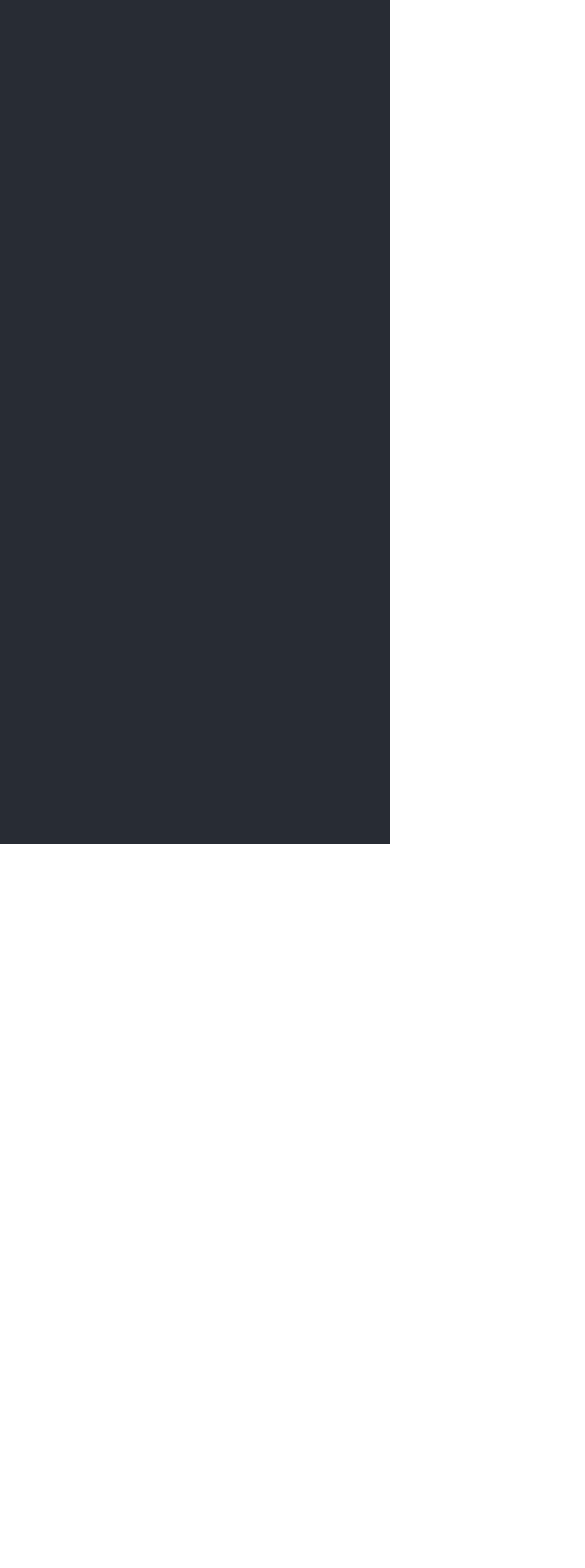
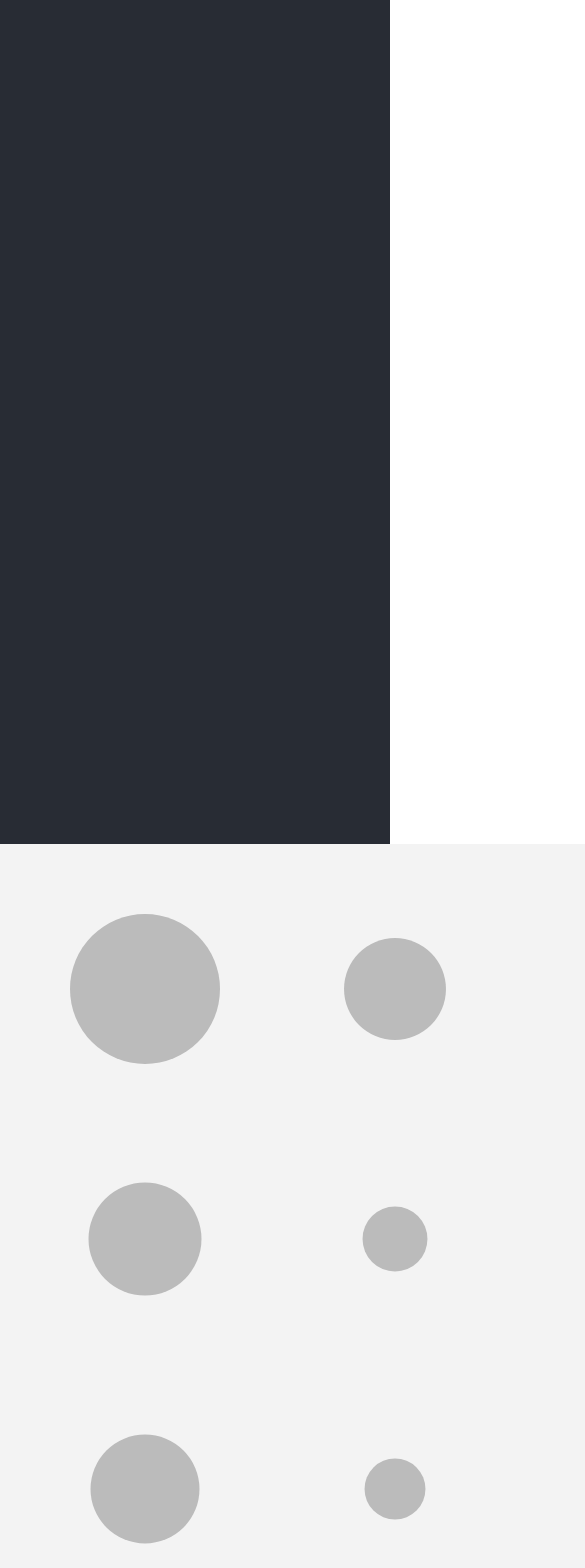
Before and after one commit to Dannymak1993/Groovehub-Remixed, a React (Create React App) app in the folder groovehub-remixed/client/: page / in a window 390 px wide. Shown: the top 1568 px of the page, 585 px wide, since content can reach past the window. Before the commit the page ends 844 px from the top, so only its background shows below. Built offline with nearby package versions, Linux system fonts and the light colour scheme.

Commit message:
added dashboard components

```diff
--- a/groovehub-remixed/client/src/components/dashboard/dashboard.js
+++ b/groovehub-remixed/client/src/components/dashboard/dashboard.js
@@ -1,107 +1,70 @@
-import React, { useEffect, useRef } from 'react';
+import React, { useEffect } from 'react';
 import './style.css';
 
 const Dashboard = () => {
-    const wrapperRef = useRef(null);
+    useEffect(() => {
+        const items = document.querySelectorAll('.grid-item');
+        let h = window.innerHeight;
+        let w = window.innerWidth;
 
-    useEffect(() => {
-        const wrapper = wrapperRef.current;
+        const c = items[Math.round(items.length / 2)];
+        const cr = c.getBoundingClientRect();
+        window.scroll(
+          cr.left - w / 2 + cr.width / 2,
+          cr.top - h / 2 + cr.height / 2
+        );
 
-        if (wrapper) {
-            for (let i = 0; i < 17; i++) {
-                const div = document.createElement('div');
-                div.classList.add('item');
-                const circle = document.createElement('div'); // Create a separate div for the circle
-                circle.classList.add('circle');
-                div.appendChild(circle); // Append the circle to the div
-                wrapper.appendChild(div);
-            }
+        c.style.background = '#F00';
+
+        function onScroll() {
+          let pos = null;
+          let s = 0;
+          let s2 = 0;
+
+          for (let i = 0; i < items.length; ++i) {
+            pos = items[i].getBoundingClientRect();
+
+            s = (pos.top + pos.height / 2 - h / 2) / h;
+            s = 1 - Math.abs(s);
+            s = s < 0 ? 0 : s > 1 ? 1 : s;
+
+            s2 = (pos.left + pos.width / 2 - w / 2) / w;
+            s2 = 1 - Math.abs(s2);
+            s2 = s2 < 0 ? 0 : s2 > 1 ? 1 : s2;
+
+            s = (s + s2) / 2;
+
+            items[i].style.transform = `scale(${s})`;
           }
 
-        const animateChildren = (parent, origin) => {
-            const children = Array.from(parent.children);
-            const childrenWithDistances = [];
-
-            children.forEach(child => {
-                const r = child.getBoundingClientRect();
-                const childX = r.right - r.width / 2;
-                const childY = r.bottom - r.height / 2;
-                const distanceY = Math.max(origin.y, childY) - Math.min(origin.y, childY);
-                const distanceX = Math.max(origin.x, childX) - Math.min(origin.x, childX);
-                const hypot = Math.hypot(distanceX, distanceY);
-
-                child.distance = Math.round(hypot);
-                childrenWithDistances.push(child);
-            });
-
-            childrenWithDistances.sort(dynamicSort('distance')).reverse();
-
-            childrenWithDistances.forEach((child, index) => {
-                const relativeAmt = (index / children.length) * scaleRange;
-                child.style.setProperty('--scale', minScale + relativeAmt);
-            });
-        };
-
-        const dynamicSort = property => {
-            let sortOrder = 1;
-            if (property[0] === '-') {
-                sortOrder = -1;
-                property = property.substr(1);
+          requestAnimationFrame(onScroll);
         }
 
-            return function (a, b) {
-                let result = a[property] < b[property] ? -1 : a[property] > b[property] ? 1 : 0;
-                return result * sortOrder;
-            };
-        };
-
-        const frameRate = 2;
-        const minScale = 0.3;
-        const maxScale = 1.1;
-        const scaleRange = maxScale - minScale;
-        let lastFrame;
-
-        const handleMouseMove = e => {
-            requestAnimationFrame(function (thisFrame) {
-                if (thisFrame - lastFrame > frameRate) {
-                    const screenCenter = {
-                        x: window.innerWidth / 2,
-                        y: window.innerHeight / 2
-                    };
-                    const moveX = e.x - screenCenter.x;
-                    const moveY = e.y - screenCenter.y;
-
-                    wrapper.style.setProperty('--x', `${moveX / 10}%`);
-                    wrapper.style.setProperty('--y', `${moveY / 10}%`);
-
-                    animateChildren(wrapper, e);
-                }
-
-                lastFrame = thisFrame;
-            });
-        };
-
-        const handleScroll = () => {
-            const screenCenter = {
-                x: window.innerWidth / 2,
-                y: window.innerHeight / 2
-            };
-
-            animateChildren(wrapper, screenCenter);
-        };
-
-        document.addEventListener('mousemove', handleMouseMove);
-        document.body.addEventListener('scroll', handleScroll);
-
-        return () => {
-            document.removeEventListener('mousemove', handleMouseMove);
-            document.body.removeEventListener('scroll', handleScroll);
-        };
+        requestAnimationFrame(onScroll);
       }, []);
 
       return (
-        <div className="dashboard">
-            <div className="wrapper" ref={wrapperRef}></div>
+        <div className="grid">
+          <div className="grid-item"></div>
+          <div className="grid-item"></div>
+          <div className="grid-item"></div>
+          <div className="grid-item"></div>
+          <div className="grid-item"></div>
+          <div className="grid-item"></div>
+          <div className="grid-item"></div>
+          <div className="grid-item"></div>
+          <div className="grid-item"></div>
+          <div className="grid-item"></div>
+          <div className="grid-item"></div>
+          <div className="grid-item"></div>
+          <div className="grid-item"></div>
+          <div className="grid-item"></div>
+          <div className="grid-item"></div>
+          <div className="grid-item"></div>
+          <div className="grid-item"></div>
+          <div className="grid-item"></div>
+          <div className="grid-item"></div>
+          <div className="grid-item"></div>
         </div>
       );
     };
--- a/groovehub-remixed/client/src/components/dashboard/style.css
+++ b/groovehub-remixed/client/src/components/dashboard/style.css
@@ -1,91 +1,63 @@
-*,
-*::before,
-*::after {
-    box-sizing: border-box;
-    margin: 0;
+body {
+    margin:0;
     padding: 0;
+    -ms-scroll-rails: none;
+    scroll-rails: none;
+
+    -ms-overflow-style: -ms-autohiding-scrollbar;
+    overflow-style: autohiding-scrollbar;
   }
 
-body {
-    position: fixed;
-    overflow: hidden;
-    height: 100vh;
-    width: 100vw;
+  .grid {
+    background: #f3f3f3;
+    width: 150vw;
+    height: 150vh;
+    padding: 20px;
   }
 
-.wrapper {
-    --itemSize: calc(5rem + 5vw);
-    --responsiveness: 0.4;
-    --x: 0%;
-    --y: 0%;
-    --translateX: calc(-50% - var(--x) * var(--responsiveness));
-    --translateY: calc(-50% - var(--y) * var(--responsiveness));
-    transform: translate(var(--translateX), var(--translateY));
-    position: absolute;
-    top: 50%;
-    left: 50%;
-    display: grid;
-    justify-content: center;
-    font-size: var(--itemSize);
-    grid-template-columns: repeat(14, 0.5em);
-    grid-auto-rows: 0.5em;
-    grid-gap: 0 0.07em;
-    scroll-snap-type: mandatory;
-
-    .item {
-
-        &:first-of-type,
-        &:nth-of-type(34) {
-            grid-column-start: 4;
+  .grid::after {
+    content: "";
+    display: block;
+    clear: both;
   }
 
-        &:nth-of-type(5),
-        &:nth-of-type(29) {
-            grid-column-start: 3;
+  .grid-item {
+    box-sizing:border-box;
+    text-align: center;
+    padding-top: 100px;
+    width: 250px;
+    height: 250px;
+    overflow: hidden;
+    float: left;
+    background: #BBB;
+    border-radius: 50%;
+    margin: 0px;
+    margin-top: -35px;
   }
 
-        &:nth-of-type(10),
-        &:nth-of-type(23) {
-            grid-column-start: 2;
-        }
-    }
+  .grid-item-buffer {
+    opacity: 0;
   }
 
-.item {
-    --scale: 1;
-    grid-column-end: span 2;
-    grid-row-end: span 2;
-    height: 1em;
-    width: 1em;
-    border-radius: 50%;
-    background-color: hsl(260, 100%, 60%);
-    will-change: transform;
-    transform: scale(var(--scale));
-    opacity: calc(var(--scale) * var(--scale));
-    transition: 0.4s ease-out;
-    scroll-snap-align: center;
-    box-shadow: 0 0 .2em 0 rgba(0, 0, 0, 0.2);
-
-    &:hover {
-        background-color: hsl(260, 50%, 20%);
-    }
+  .grid-item:nth-child(1),
+  .grid-item:nth-child(2),
+  .grid-item:nth-child(3),
+  .grid-item:nth-child(4),
+  .grid-item:nth-child(5),
+  .grid-item:nth-child(6) {
+     margin-top: 0px;
   }
 
-@media screen and (max-width: 1000px) {
-
-    body,
-    html {
-        position: relative;
-        overflow: scroll;
-        scroll-behavior: smooth;
-        -webkit-overflow-scrolling: touch;
+  .grid-item:nth-child(13n+8) {
+      margin-left: 125px;
+    clear:left;
   }
 
-    .wrapper {
-        --itemSize: 10rem;
-        --responsiveness: 1;
-        position: static;
-        justify-content: start;
-        transform: scale(0.7);
+  .grid-item:nth-child(13n+14) {
+      clear:left;
   }
+
+
+  .grid-item:hover {
+    background: #FFF;
   }
```
Also changed, not shown: 2 other files (tests, documents, lock files or other folders). Lines whose indentation alone changed are shown as unchanged.
